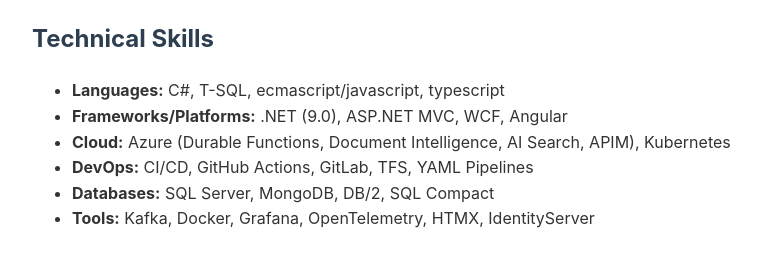
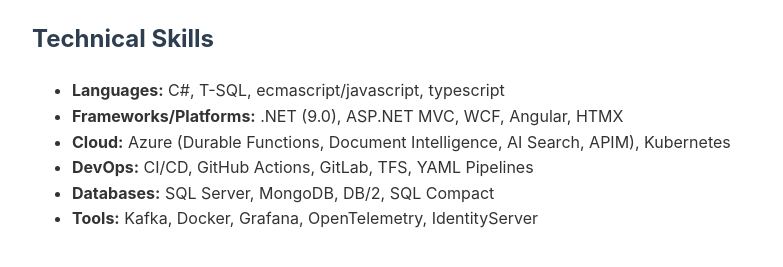
Before and after one commit to djseng/me, a Jekyll site: the page built from index.md, in a window 1280 px wide and 900 px high, scrolled down 2816 px. Shown: the part 592-859 px from the top of the window, without its empty margins (248-1031 px from the left). Built offline with Jekyll 4.4.1, drawn with Linux system fonts in a browser that asks for light colours.

Commit message:
Revert "format: ai/self review"
This reverts commit 516774b994e114cb61738d4ec7c72933b99e8f54.

```diff
--- a/resume.md
+++ b/resume.md
@@ -96,8 +96,8 @@ Experienced Software Engineering Architect with over 20 years in designing and i
 
 ## Technical Skills
 - **Languages:** C#, T-SQL, ecmascript/javascript, typescript
-- **Frameworks/Platforms:** .NET (9.0), ASP.NET MVC, WCF, Angular
+- **Frameworks/Platforms:** .NET (9.0), ASP.NET MVC, WCF, Angular, HTMX
 - **Cloud:** Azure (Durable Functions, Document Intelligence, AI Search, APIM), Kubernetes
 - **DevOps:** CI/CD, GitHub Actions, GitLab, TFS, YAML Pipelines
 - **Databases:** SQL Server, MongoDB, DB/2, SQL Compact
-- **Tools:** Kafka, Docker, Grafana, OpenTelemetry, HTMX, IdentityServer
+- **Tools:** Kafka, Docker, Grafana, OpenTelemetry, IdentityServer
```
